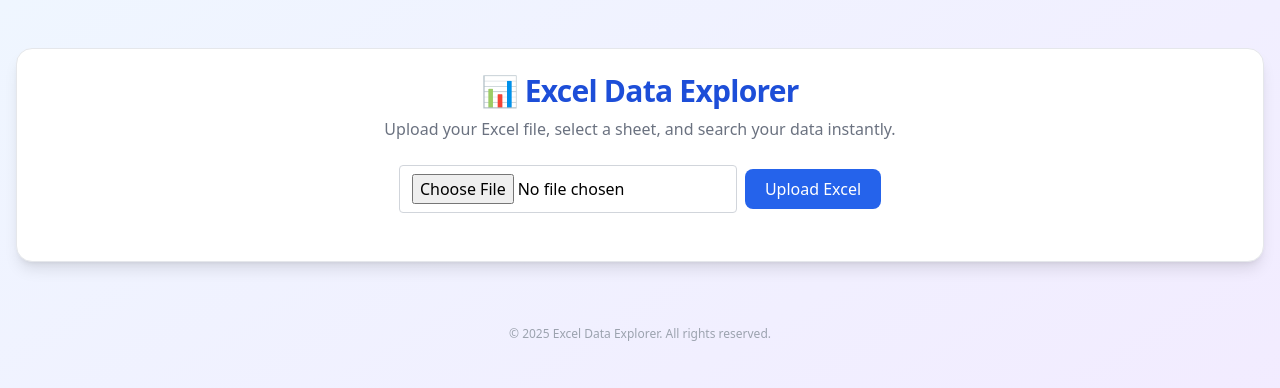
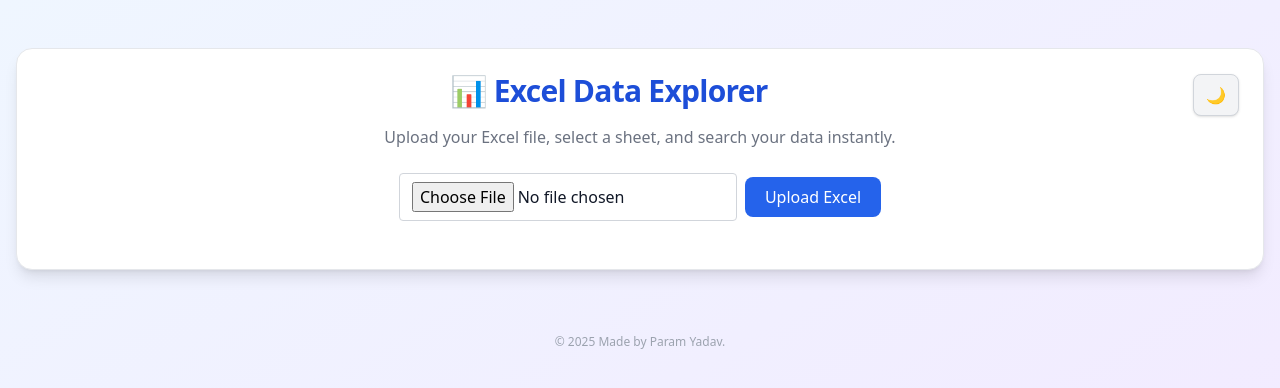
Before and after one commit to VenomMeda/excel-app, a React (Create React App) app in the folder frontend/: page / in a window 1280 px wide. Shown: the top 388 px of the page. Built offline with nearby package versions, Linux system fonts and the light colour scheme.

Commit message:
add dark/light mode toggle

```diff
--- a/frontend/src/App.js
+++ b/frontend/src/App.js
@@ -1,4 +1,4 @@
-import React, { useState, useRef } from "react";
+import React, { useState, useRef, useEffect } from "react";
 import axios from "axios";
 import html2canvas from "html2canvas";
 import * as XLSX from "xlsx";
@@ -44,6 +44,27 @@ function App() {
     sheet: false,
     search: false,
   });
+
+  const [darkMode, setDarkMode] = useState(() => {
+    // Try to use system preference or localStorage
+    if (typeof window !== 'undefined') {
+      const stored = localStorage.getItem('excel-dark-mode');
+      if (stored !== null) return stored === 'true';
+      // Default to light mode
+      return false;
+    }
+    return false;
+  });
+
+  useEffect(() => {
+    if (darkMode) {
+      document.documentElement.classList.add('dark');
+      localStorage.setItem('excel-dark-mode', 'true');
+    } else {
+      document.documentElement.classList.remove('dark');
+      localStorage.setItem('excel-dark-mode', 'false');
+    }
+  }, [darkMode]);
 
   const tableRef = useRef();
 
@@ -178,11 +199,33 @@ function App() {
   }
 
   return (
-    <div className="min-h-screen bg-gradient-to-br from-blue-50 to-purple-100 p-2 sm:p-4 flex flex-col items-center">
-      <div className="w-full max-w-full xl:max-w-7xl bg-white rounded-none xl:rounded-2xl shadow-lg p-2 sm:p-6 mt-4 sm:mt-8 mb-4 sm:mb-8 border border-gray-200">
-        <h1 className="text-3xl font-bold text-center text-blue-700 mb-2 tracking-tight">
-          📊 Excel Data Explorer
-        </h1>
+    <div className={
+      `min-h-screen p-2 sm:p-4 flex flex-col items-center transition-colors duration-300 ` +
+      (darkMode ? 'bg-gradient-to-br from-gray-900 to-gray-800' : 'bg-gradient-to-br from-blue-50 to-purple-100')
+    }>
+      <div className={
+        `w-full max-w-full xl:max-w-7xl shadow-lg p-2 sm:p-6 mt-4 sm:mt-8 mb-4 sm:mb-8 border ` +
+        (darkMode
+          ? 'bg-gray-900 border-gray-700 text-gray-100'
+          : 'bg-white rounded-none xl:rounded-2xl border-gray-200 text-gray-900')
+      }>
+        <div className="flex justify-between items-center mb-2">
+          <h1 className="text-3xl font-bold text-center text-blue-700 dark:text-blue-300 mb-2 tracking-tight flex-1">
+            📊 Excel Data Explorer
+          </h1>
+          <button
+            onClick={() => setDarkMode((d) => !d)}
+            className="ml-4 px-3 py-2 rounded-lg border border-gray-300 dark:border-gray-700 bg-gray-100 dark:bg-gray-800 text-gray-700 dark:text-gray-200 hover:bg-gray-200 dark:hover:bg-gray-700 transition shadow"
+            title={darkMode ? 'Switch to Light Mode' : 'Switch to Dark Mode'}
+            aria-label="Toggle dark mode"
+          >
+            {darkMode ? (
+              <span role="img" aria-label="Light">🌞</span>
+            ) : (
+              <span role="img" aria-label="Dark">🌙</span>
+            )}
+          </button>
+        </div>
         <p className="text-center text-gray-500 mb-6 text-base">
           Upload your Excel file, select a sheet, and search your data instantly.
         </p>
@@ -413,8 +456,8 @@ function App() {
           </div>
         )}
       </div>
-      <footer className="text-center text-xs text-gray-400 mt-8 mb-2 w-full">
-        &copy; {new Date().getFullYear()} Excel Data Explorer. All rights reserved.
+      <footer className="text-center text-xs text-gray-400 dark:text-gray-500 mt-8 mb-2 w-full">
+        &copy; {new Date().getFullYear()} Made by Param Yadav.
       </footer>
     </div>
   );
--- a/frontend/tailwind.config.js
+++ b/frontend/tailwind.config.js
@@ -1,5 +1,6 @@
 /** @type {import('tailwindcss').Config} */
 module.exports = {
+  darkMode: 'class',
   content: [
     "./src/**/*.{js,jsx,ts,tsx}",
   ],
```
